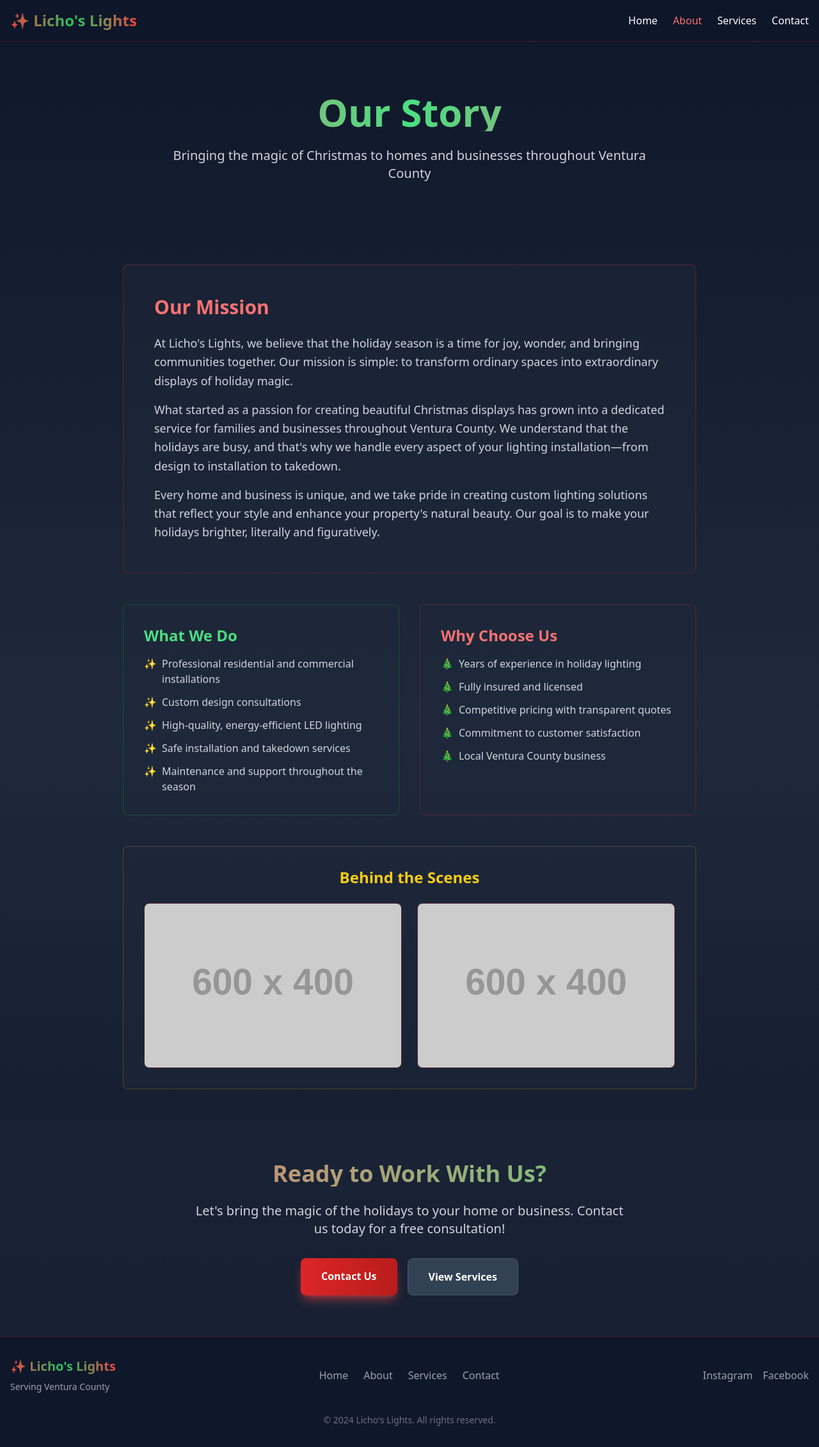
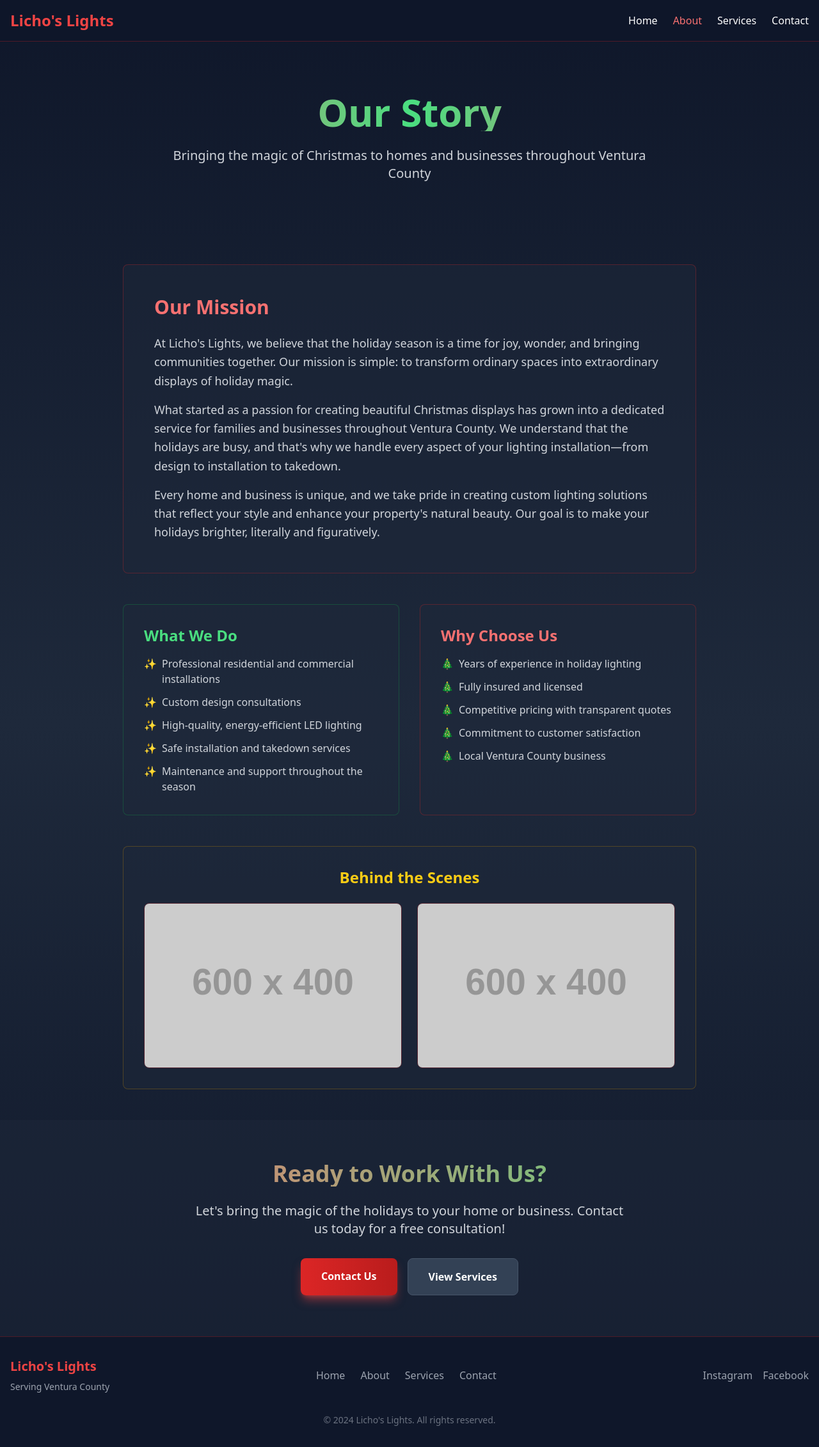
Before and after one commit to miguel-luis9/lichos_lights, a plain HTML site: page about.html in a window 1280 px wide. Shown: the whole page at 64% size. Drawn offline with nearby package versions, Linux system fonts and the light colour scheme; placeholder pictures from the web are drawn by us.

Commit message:
changed business title to all red text

```diff
--- a/about.html
+++ b/about.html
@@ -13,8 +13,8 @@
     <nav class="bg-slate-900/90 backdrop-blur-sm border-b border-red-600/30 sticky top-0 z-50">
         <div class="container mx-auto px-4 py-4">
             <div class="flex justify-between items-center">
-                <a href="index.html" class="text-2xl font-bold text-transparent bg-clip-text bg-gradient-to-r from-red-500 via-green-500 to-red-500">
-                    ✨ Licho's Lights
+                <p href="index.html" class="text-2xl font-bold text-red-500">
+                    Licho's Lights
                 </a>
                 <div class="hidden md:flex space-x-6">
                     <a href="index.html" class="hover:text-red-300 transition">Home</a>
@@ -164,8 +164,8 @@
         <div class="container mx-auto">
             <div class="flex flex-col md:flex-row justify-between items-center">
                 <div class="mb-4 md:mb-0">
-                    <p class="text-xl font-bold text-transparent bg-clip-text bg-gradient-to-r from-red-500 via-green-500 to-red-500">
-                        ✨ Licho's Lights
+                    <p class="text-xl font-bold text-red-500">
+                        Licho's Lights
                     </p>
                     <p class="text-gray-400 text-sm mt-2">Serving Ventura County</p>
                 </div>
```
Also changed, not shown: contact.html (+5 -5 lines), services.html (+5 -5 lines).
